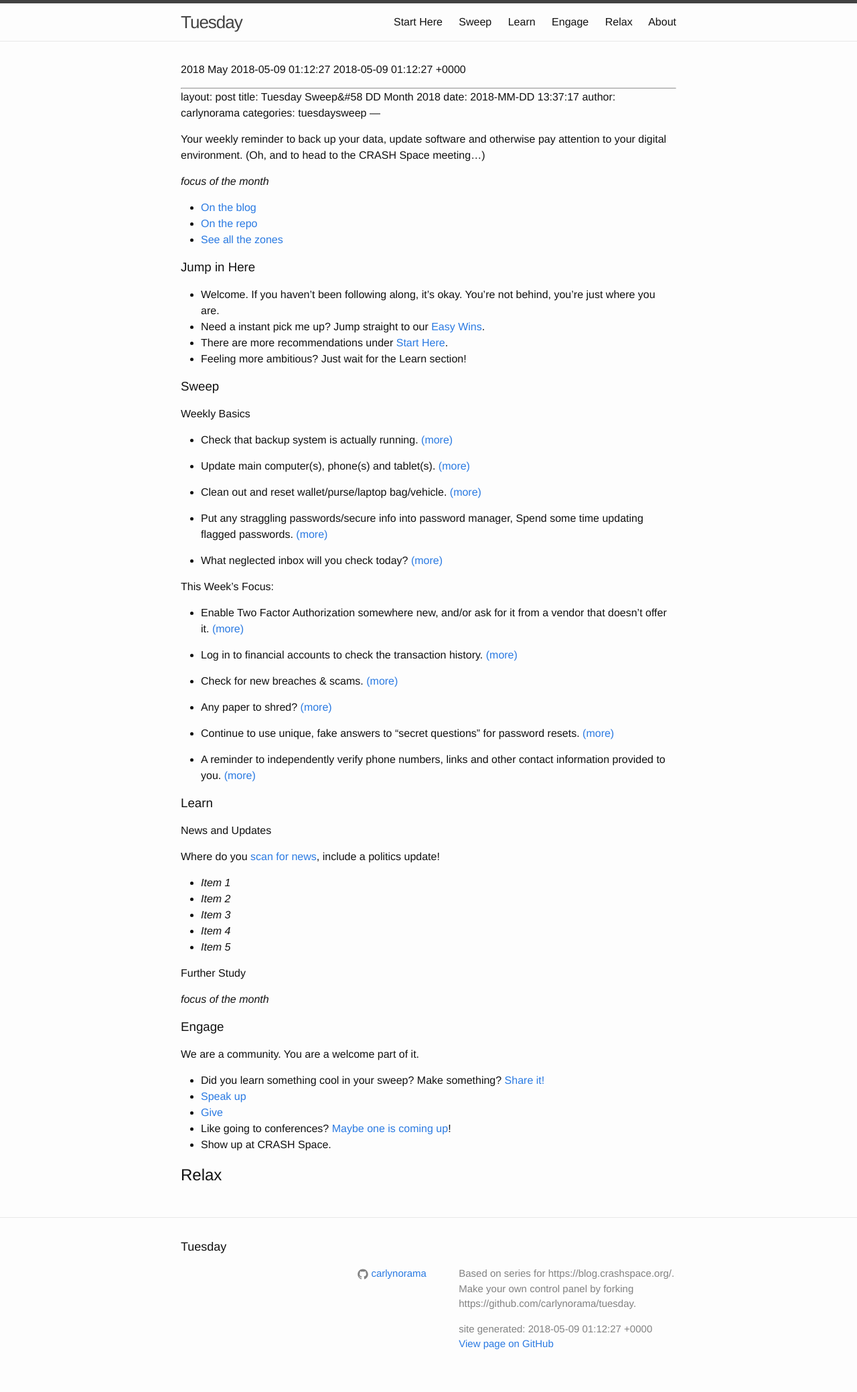
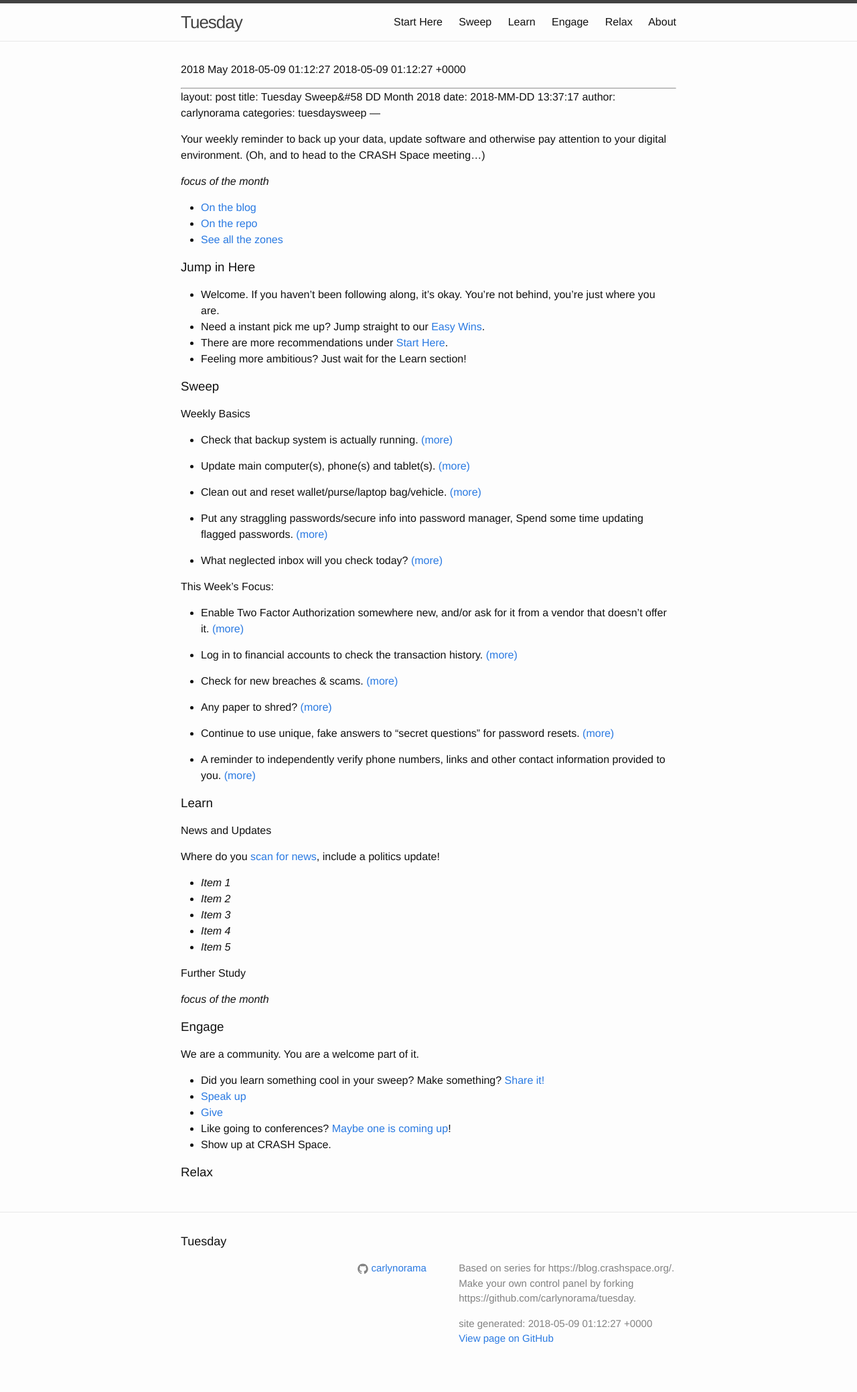
Before and after one commit to CRASHSpace/tuesday, a Jekyll site: the page built from _sweep/full_sweep_template.md, in a window 1280 px wide. Shown: the whole page at 67% size. Built offline with Jekyll 4.4.1, drawn with Linux system fonts in a browser that asks for light colours.

Commit message:
format fix

```diff
--- a/_sweep/full_sweep_template.md
+++ b/_sweep/full_sweep_template.md
@@ -68,4 +68,4 @@ We are a community. You are a welcome part of it.
 *   Like going to conferences? [Maybe one is coming up](https://infocon.org/cons/)!
 *   Show up at CRASH Space.
 
-## Relax
+### Relax
```
